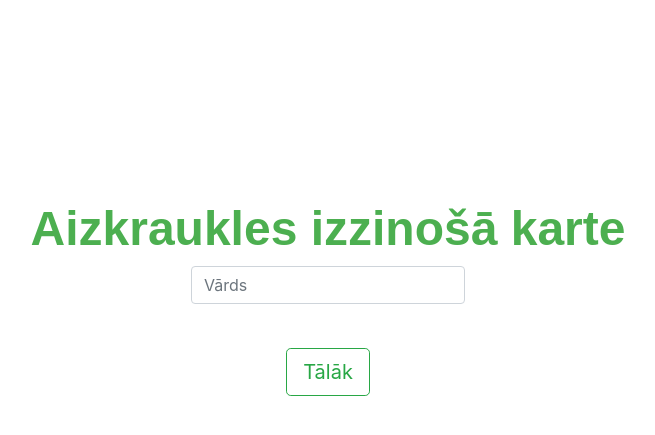
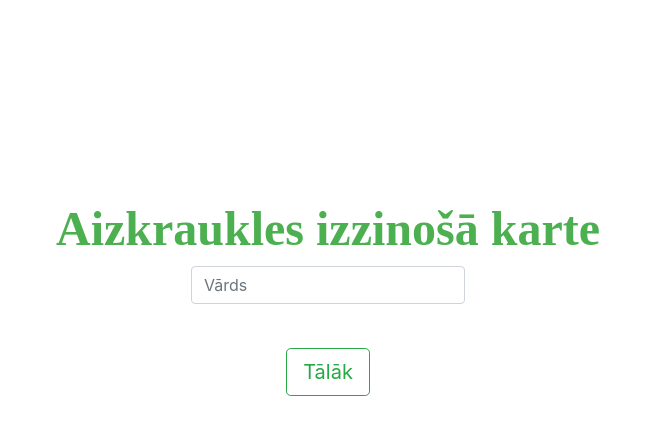
Before and after one commit to KristersKat/CS50_Final_Project, a Flask app: page /welcome in a window 1280 px wide. Shown: the top 435 px of the page, without its empty margins (312-967 px from the left). Run offline with Flask 3, Linux system fonts and the light colour scheme; some libraries are stand-ins or nearby versions.

Commit message:
Jauni faili

```diff
--- a/templates/welcome.html
+++ b/templates/welcome.html
@@ -18,7 +18,7 @@
         .welcome-message {
             text-align: center;
             margin-top: 200px;
-            font-family: Arial, Helvetica, sans-serif;
+            font-family: Avenir Next;
             font-size: 48px;
             font-weight: bold;
             color: #4CAF50;
```
Also changed, not shown: static/funkcijas.js (renamed from templates/funkcijas.js).
